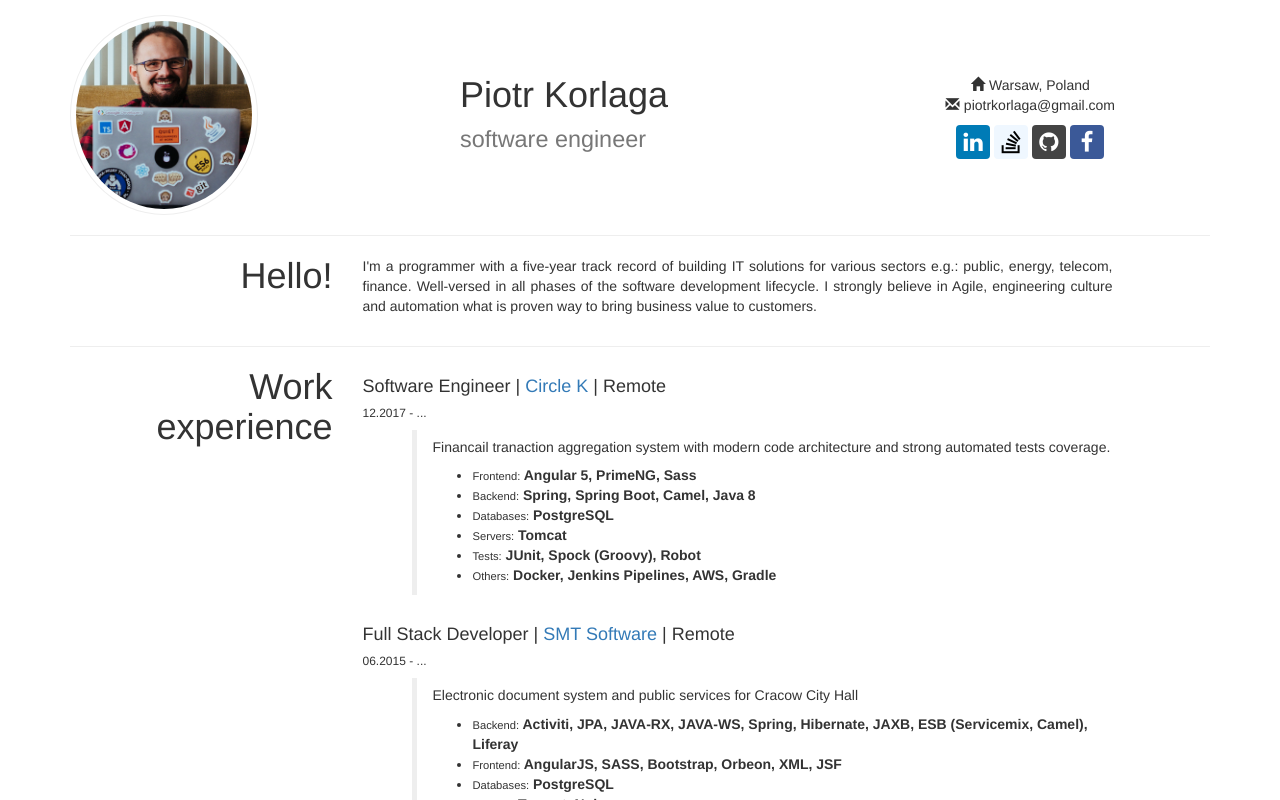
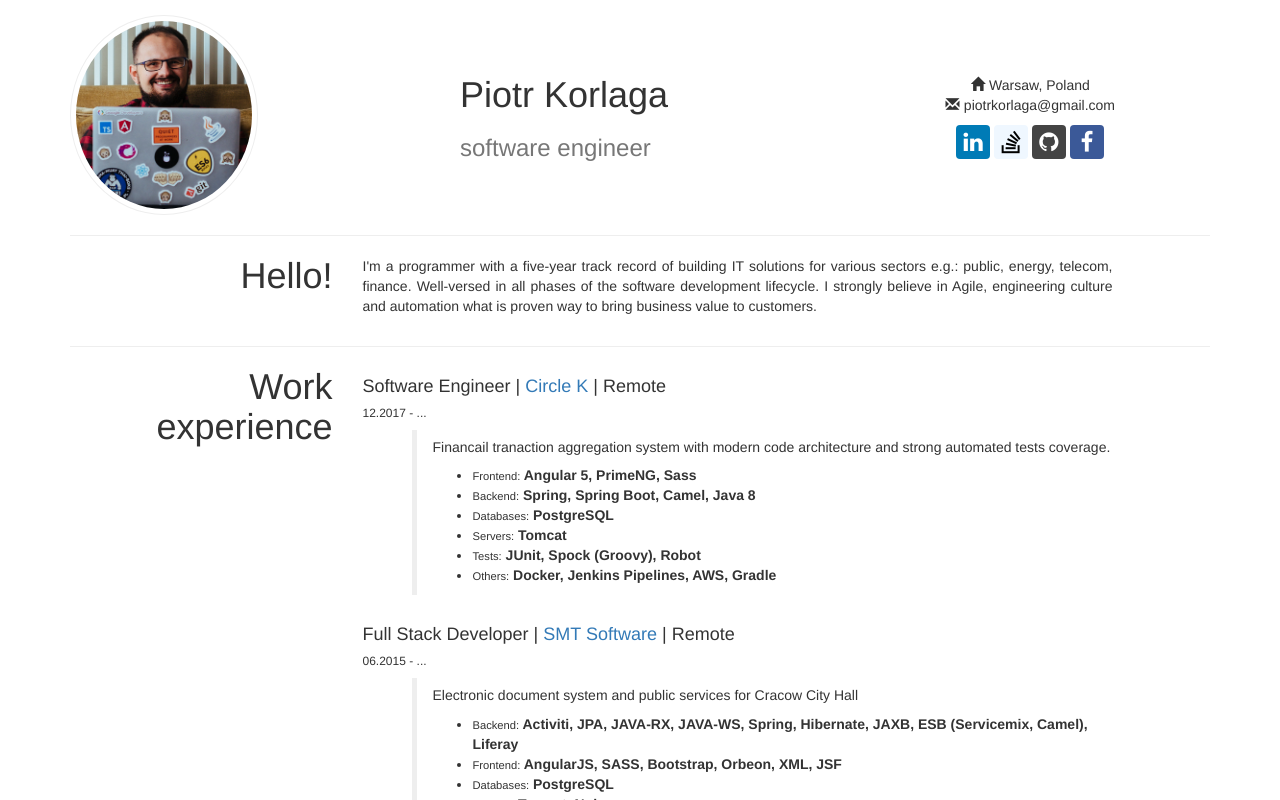
Before and after one commit to piotrkorlaga/piotrkorlaga.github.io, a plain HTML site: page index.html in a window 1280 px wide. Shown: the top 800 px of the page. Drawn offline with Linux system fonts and the light colour scheme.

Commit message:
improve style

```diff
--- a/css/custom.css
+++ b/css/custom.css
@@ -31,6 +31,12 @@ h1 {
     border-left: 5px solid #EEE;
 }
 
+.job-title{
+    color: #777;
+}
+.my-name{
+    margin-left: 0;
+}
 small {
     font-size: 0.8em;
 }
--- a/index.html
+++ b/index.html
@@ -26,11 +26,11 @@
 <div class="container">
     <header id="top" class="row header-row">
         <div class="col-xs-6 col-sm-4">
-            <img class="img-border img-circle me-pic" src="img/avatar.jpg">
+            <img class="img-border img-circle img-responsive me-pic" src="img/avatar.jpg">
         </div>
         <div class="col-xs-6 col-sm-4 mt50 text-left">
-            <h1>Piotr Korlaga<br/> <small>software engineer</small>
-            </h1>
+            <h1 class="my-name">Piotr Korlaga</h1>
+            <h3 class="job-title">software engineer</h3>
         </div>
         <div class="col-xs-12 col-sm-4 mt50 text-center">
             <div><span class="glyphicon glyphicon-home"></span> Warsaw, Poland</div>
```
